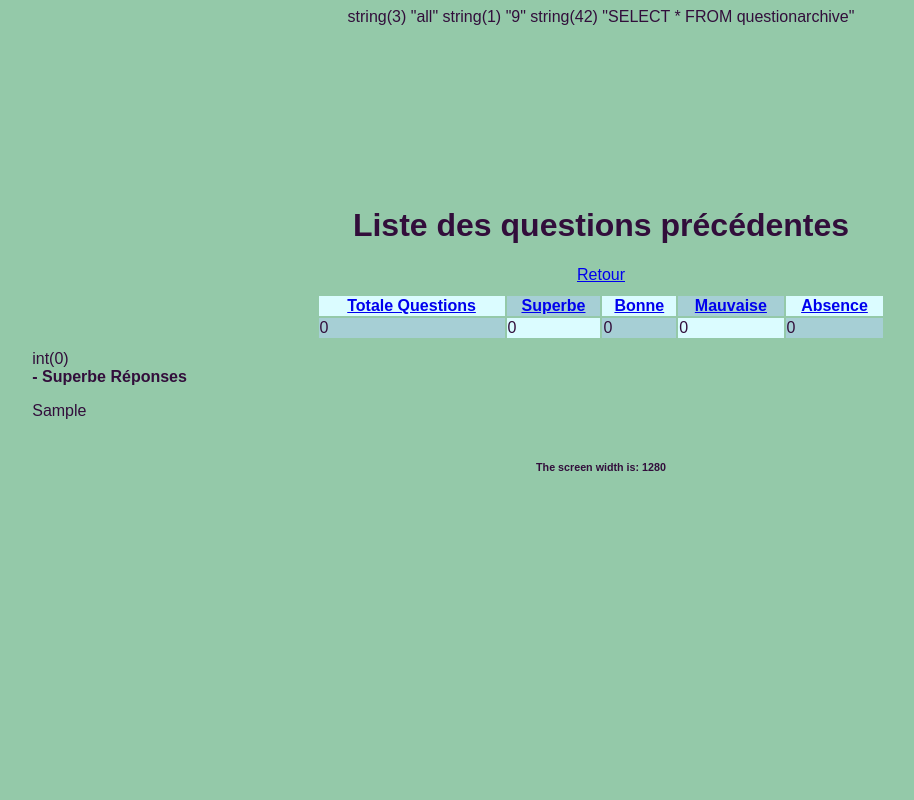
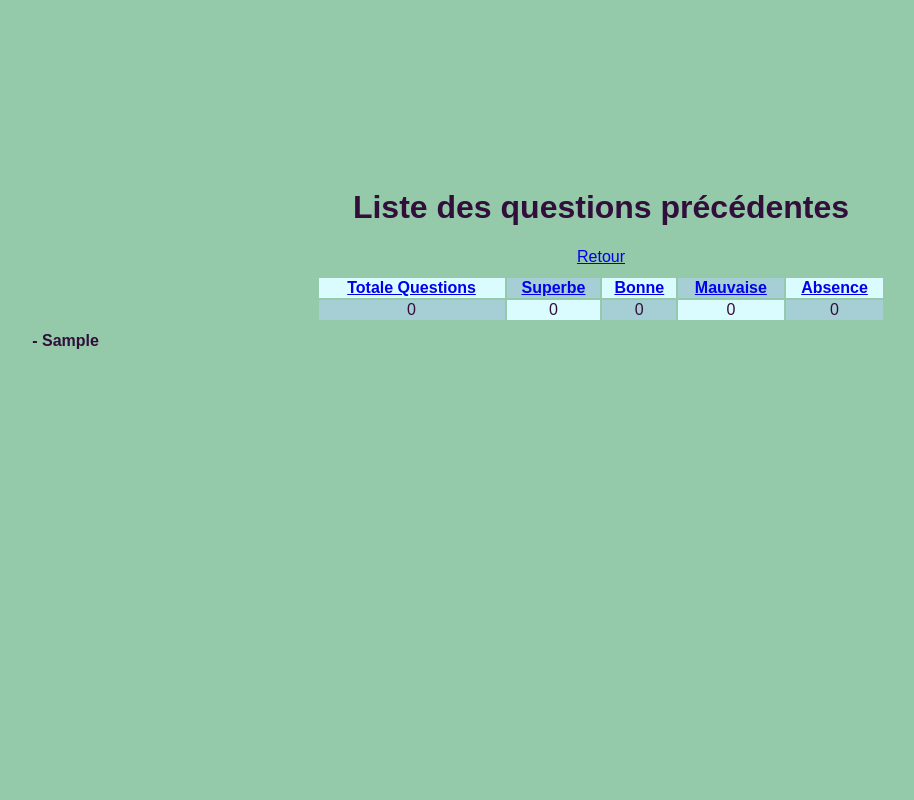
Before and after one commit to Leerlandais/questionnaire, a PHP site: page /public/index.php?p=show&showtype=all in a window 1280 px wide. Shown: the whole page, without its empty margins (39-953 px from the left). Run offline with PHP 8.4, Linux system fonts and the light colour scheme; data comes from the database, SQL or seed files in the repository; tables that the repository leaves empty hold one stand-in row (values such as "Sample post"); a stand-in replaces the project's code that opens the database connection; some libraries are stand-ins or nearby versions.

Commit message:
questionShow : OK

```diff
--- a/model/questModel.php
+++ b/model/questModel.php
@@ -91,16 +91,16 @@
 
 function getAnswerType(PDO $db, $questType) : array | string {
     $cleanedType = htmlspecialchars(strip_tags(trim($questType)), ENT_QUOTES);
-if ($questType == "9") {
+if ($cleanedType == "9") {
     $sql = "SELECT *
             FROM questionarchive";
 }else {
-    $questType = intval($questType);
+    $cleanedType = intval($cleanedType);
     $sql = "SELECT *
             FROM questionarchive
-            WHERE quest_result = $questType";
+            WHERE quest_result = $cleanedType";
     }
-var_dump($sql);
+
     try {
     $query = $db->query($sql);
     $result = $query->fetchAll(PDO::FETCH_ASSOC);
--- a/public/index.php
+++ b/public/index.php
@@ -63,8 +63,7 @@
                             break;
                         }
 
-                        var_dump($_GET["showtype"]);
-                        var_dump($ansType);
+
     $getAnsByType = getAnswerType($db, $ansType);
 }
 
--- a/view/askView.php
+++ b/view/askView.php
@@ -31,6 +31,7 @@
            </div>
            <button type="submit">Envoi</button>
     </form>
+    <a href="?p=home">Retour</a>
    </div>
 
     <?php
@@ -38,7 +39,7 @@
 }
     ?>
     </div><!-- end of global -->
-    <h6 id="screenwidth"></h6>
+    <h6 id="screenwidth" style="display: none;"></h6>
     <script src="scripts/script.js"></script>
 </body>
 </html>
--- a/view/mainView.php
+++ b/view/mainView.php
@@ -59,7 +59,7 @@
                         <?php } ?>
                     </div>
                     <a href="?p=show" class="playerSelect playerSel">Afficher Questions</a>
-            <h6 id="screenwidth">sqdqd</h6>
+            <h6 id="screenwidth" style="display: none;"></h6>
         </div><!-- end of global -->
 
         <script src="scripts/script.js"></script>
--- a/view/showView.php
+++ b/view/showView.php
@@ -53,7 +53,7 @@
                             $showQ['result'] = "manque de sa présence";
                                     break;
                     }
-                 if(!isset($_GET["showtype"])) {
+                 if(!isset($_GET["showtype"]) || $_GET["showtype"] === "all") {
     ?>
         <div class="prevQuest">
             <h4 id="hideMyInfo">- <?=$showQ["quest"]?></h4>
@@ -65,7 +65,7 @@
     <?php
     }
 }
-     if($_GET["showtype"]){
+     if(isset($_GET["showtype"]) && $_GET["showtype"] != 'all' ){
         $j = 0;
         foreach ($getAnsByType as $type) {
 
@@ -87,7 +87,7 @@
         ?>
         <div class="prevQuest">
             <?php
-            if ($j < 1) { $i++; var_dump($j);?>
+            if ($j < 1) { $j++; ?>
             <h4> - <?=$type["quest_result"]?></h4>
 
                 <?php  } ?>
@@ -99,7 +99,7 @@
     ?>
     </div>
     </div>
-    <h6 id="screenwidth"></h6>
+    <h6 id="screenwidth" style="display: none;"></h6>
     <script src="scripts/script.js"></script>
 </body>
 </html>
--- a/view/successView.php
+++ b/view/successView.php
@@ -10,7 +10,7 @@
     <div class="global">
     <h1>La question a été ajoutée avec succès</h1>
     <a href="?p=home">Retour</a>
-    <h6 id="screenwidth"></h6>
+    <h6 id="screenwidth" style="display: none;"></h6>
     </div>
     <script src="scripts/script.js"></script>
 </body>
```
